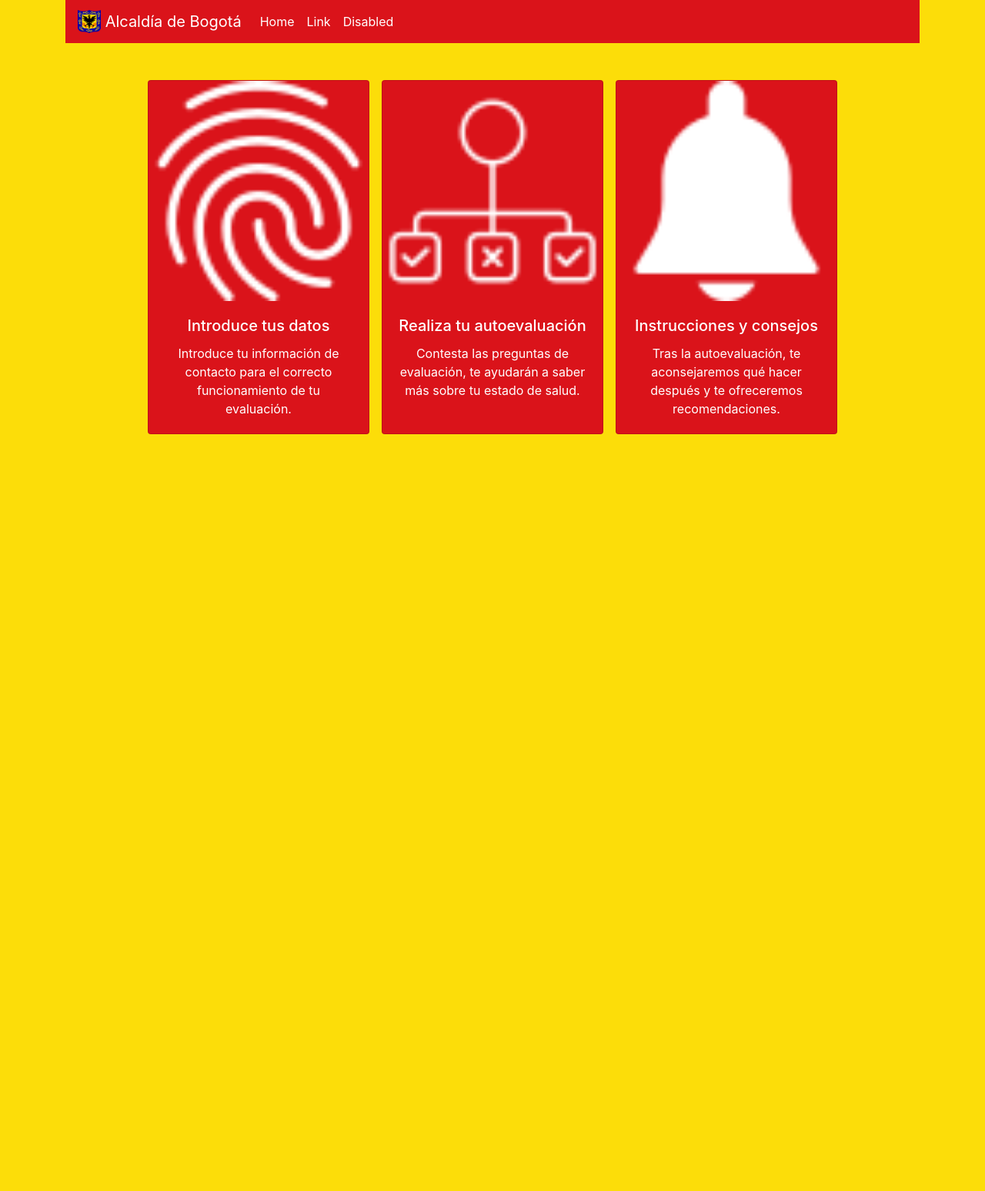
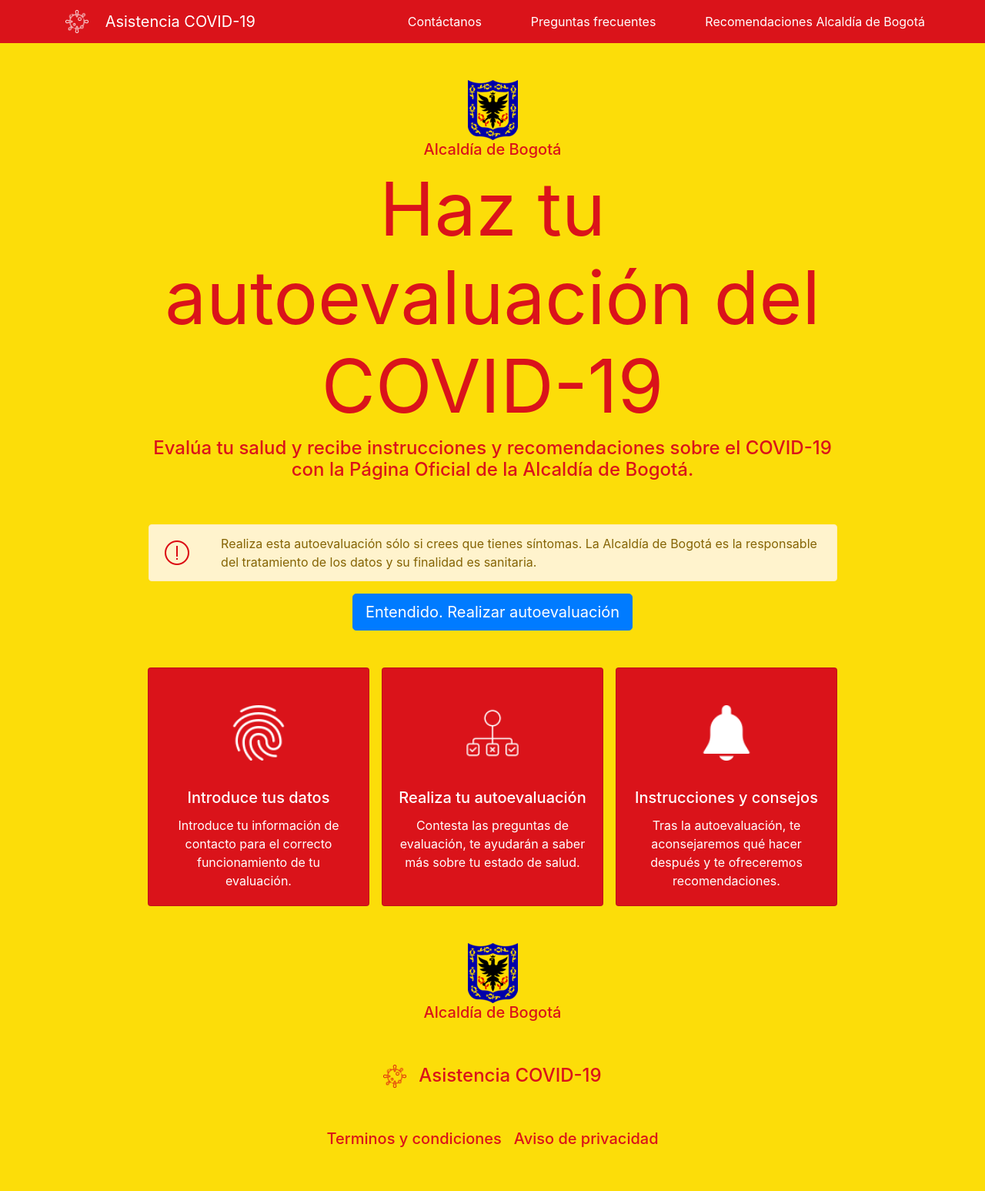
Before and after one commit to RafaRisco/coronabogota, a Django app: page / in a window 1280 px wide. Shown: the whole page at 77% size. Before the commit the page ends 564 px from the top, so only its background shows below. Run offline with Django 3.2, Linux system fonts and the light colour scheme; some libraries are stand-ins or nearby versions.

Commit message:
landing page finished

```diff
--- a/templates/base.html
+++ b/templates/base.html
@@ -11,14 +11,12 @@
     <title>Hello, world!</title>
   </head>
   <body style="background-color:#FCDD09">
-    <div class='container'>
     {% block navbar %}
     {% endblock navbar %}
 
     {% block content %}
     {% endblock content %}
 
-    </div>
     <!-- Optional JavaScript -->
     <!-- jQuery first, then Popper.js, then Bootstrap JS -->
     <script src="https://code.jquery.com/jquery-3.4.1.slim.min.js" integrity="sha384-J6qa4849blE2+poT4WnyKhv5vZF5SrPo0iEjwBvKU7imGFAV0wwj1yYfoRSJoZ+n" crossorigin="anonymous"></script>
--- a/templates/home.html
+++ b/templates/home.html
@@ -7,13 +7,53 @@
 {% endblock navbar %}
 
 {% block content %}
-<div style="background-color:#FCDD09">
+<div style="background-color:#FCDD09" class='container'>
 
-<div class='col mt-5'>
+<div class='col'>
+
+<div class='row d-flex justify-content-center'>
+  <div class='col-10'>
+  <div class='d-flex justify-content-center mt-5'>
+    <div class='text-center'>
+    <img src='{% static 'images/Escudo Bogotá.png' %}' class="img-fluid" alt="Responsive image">
+      <h5 style="color:#DA131A">Alcaldía de Bogotá</h5>
+      <h1 class='display-1' style="color:#DA131A"><b>Haz tu autoevaluación del COVID-19</b></h1>
+      <h4 style="color:#DA131A">Evalúa tu salud y recibe instrucciones y recomendaciones sobre el COVID-19 con la Página Oficial de la Alcaldía de Bogotá.</h4>
+    </div>
+  </div>
+  </div>
+</div>
+
+<div class='row d-flex justify-content-center mt-5'>
+  <div class='col-10'>
+    <div class="alert alert-warning" role="alert">
+      <div class='row d-flex justify-content-end'>
+        <div class='col-1 w-50 align-self-center'>
+          <img src='{% static 'images/circle2.png' %}' class="img-fluid" alt="Responsive image">
+        </div>
+        <div class='col-11'>
+          Realiza esta autoevaluación sólo si crees que tienes síntomas. La Alcaldía de Bogotá es la responsable del tratamiento de los datos y su finalidad es sanitaria.
+        </div>
+      </div>
+    </div>
+  </div>
+</div>
+
+<div class='row'>
+  <div class='col d-flex justify-content-center'>
+    <button type="button" class="btn btn-primary btn-lg">Entendido. Realizar autoevaluación</button>
+  </div>
+</div>
+
+
+<div class='col mt-5 mb-5'>
+
   <div class='row d-flex justify-content-center'>
 
     <div class="card" style="width: 18rem;background-color:#DA131A">
+      <div class='w-25 align-self-center mt-5 mb-3'>
         <img src='{% static 'images/fingerprint.png' %}' class="card-img-top" alt="...">
+      </div>
       <div class="card-body">
         <h5 class="card-title text-center text-white">Introduce tus datos</h5>
         <p class="card-text text-center text-white">Introduce tu información de contacto para el correcto funcionamiento de tu evaluación.</p>
@@ -21,7 +61,9 @@
     </div>
 
     <div class="card ml-3" style="width: 18rem;background-color:#DA131A">
+      <div class='w-25 align-self-center mt-5 mb-3'>
         <img src='{% static 'images/process.png' %}' class="card-img-top" alt="...">
+      </div>
       <div class="card-body">
         <h5 class="card-title text-center text-white">Realiza tu autoevaluación</h5>
         <p class="card-text text-center text-white">Contesta las preguntas de evaluación, te ayudarán a saber más sobre tu estado de salud.</p>
@@ -29,14 +71,35 @@
     </div>
 
     <div class="card ml-3" style="width: 18rem;background-color:#DA131A">
+      <div class='w-25 align-self-center mt-5 mb-3'>
         <img src='{% static 'images/bell.png' %}' class="card-img-top" alt="...">
+      </div>
       <div class="card-body">
         <h5 class="card-title text-center text-white">Instrucciones y consejos</h5>
         <p class="card-text text-center text-white">Tras la autoevaluación, te aconsejaremos qué hacer después y te ofreceremos recomendaciones.</p>
       </div>
     </div>
+
   </div>
 
+</div>
+
+<div class='d-flex justify-content-center mt-5 mb-5'>
+  <div class='text-center'>
+  <img src='{% static 'images/Escudo Bogotá.png' %}' class="img-fluid" alt="Responsive image">
+    <h5 style="color:#DA131A">Alcaldía de Bogotá</h5>
+  </div>
+</div>
+
+<div class='row d-flex justify-content-center mb-5'>
+    <img src='{% static 'images/virus2.png' %}' width="30" height="30" class="d-inline-block align-top mr-3" alt="">
+    <h4 style="color:#DA131A">Asistencia COVID-19</h4>
+</div>
+
+<div class='row d-flex justify-content-center mb-5'>
+    <h5 style="color:#DA131A">Terminos y condiciones</h5>
+    <h5 class='ml-3' style="color:#DA131A">Aviso de privacidad</h5>
+</div>
 
 </div>
 
--- a/templates/navbar.html
+++ b/templates/navbar.html
@@ -1,11 +1,12 @@
 {% load static %}
 
 <nav class="navbar navbar-expand-lg" style="background-color:#DA131A">
+  <div class='container'>
 
   <a class="navbar-brand" href="#">
     <div class='text-white'>
-    <img src='{% static 'images/Escudo Bogotá.png' %}' width="30" height="30" class="d-inline-block align-top" alt="">
-      Alcaldía de Bogotá
+    <img src='{% static 'images/virus.png' %}' width="30" height="30" class="d-inline-block align-top mr-3" alt="">
+        Asistencia COVID-19
     </div>
   </a>
 
@@ -13,17 +14,20 @@
     <span class="navbar-toggler-icon"></span>
   </button>
 
-  <div class="collapse navbar-collapse d-flex justify-content-end" id="navbarSupportedContent">
-      <ul class="navbar-nav mr-auto">
-        <li class="nav-item active">
-          <a class="nav-link text-white" href="#">Home <span class="sr-only">(current)</span></a>
-        </li>
-        <li class="nav-item">
-          <a class="nav-link text-white" href="#">Link</a>
-        </li>
-        <li class="nav-item">
-          <a class="nav-link disabled text-white" href="#" tabindex="-1" aria-disabled="true">Disabled</a>
-        </li>
-      </ul>
+  <div class='row'>
+    <div class="collapse navbar-collapse" id="navbarSupportedContent">
+        <ul class="navbar-nav mr-auto">
+          <li class="nav-item active ml-5">
+            <a class="nav-link text-white" href="#">Contáctanos<span class="sr-only">(current)</span></a>
+          </li>
+          <li class="nav-item ml-5">
+            <a class="nav-link text-white" href="#">Preguntas frecuentes</a>
+          </li>
+          <li class="nav-item ml-5">
+            <a class="nav-link disabled text-white" href="#" tabindex="-1" aria-disabled="true">Recomendaciones Alcaldía de Bogotá</a>
+          </li>
+        </ul>
+      </div>
+    </div>
     </div>
 </nav>
```
Also changed, not shown: db.sqlite3, static/images/circle.png (added), static/images/circle2.png (added), static/images/virus.png (added), static/images/virus2.png (added). Lines whose indentation alone changed are shown as unchanged.
